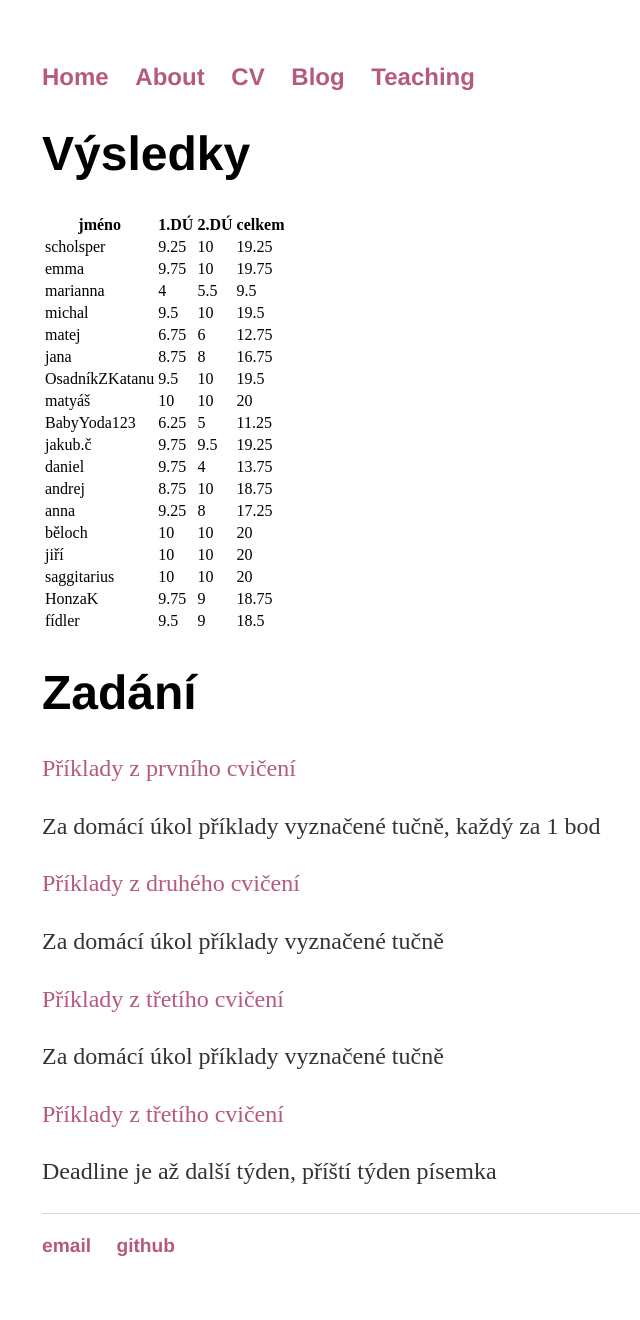
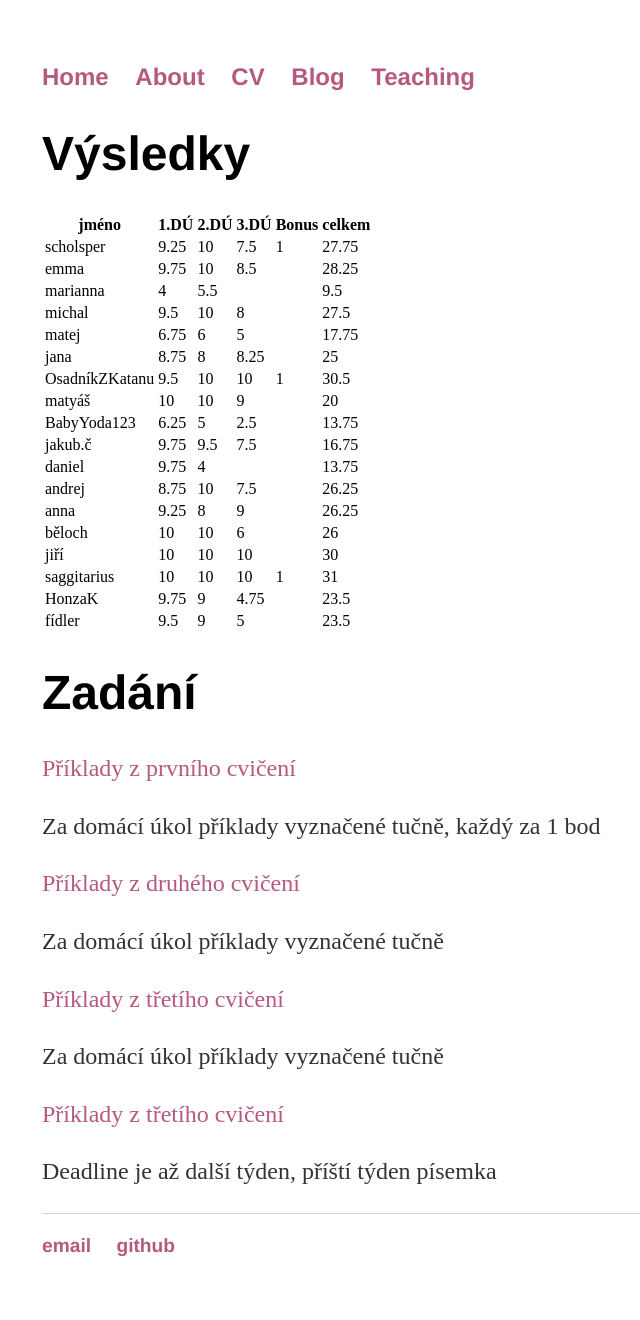
Before and after one commit to lavakin/lavakin.github.io, a Jekyll site: the page built from diskretka/index.html, in a window 1280 px wide. Shown: the whole page, without its empty margins (150-790 px from the left). Built offline with Jekyll 4.4.1, drawn with Linux system fonts in a browser that asks for light colours.

Commit message:
Update index.html

```diff
--- a/diskretka/index.html
+++ b/diskretka/index.html
@@ -10,6 +10,8 @@ title: Nikola Kalábová, Personal Webpage
     <th>jméno</th>
     <th>1.DÚ</th>
     <th>2.DÚ</th>
+    <th>3.DÚ</th>
+    <th>Bonus</th>
     <th>celkem</th>
   </tr>
 </thead>
@@ -18,109 +20,145 @@ title: Nikola Kalábová, Personal Webpage
     <td>scholsper</td>
     <td>9.25</td>
     <td>10</td>
-    <td>19.25</td>
+    <td>7.5</td>
+    <td>1</td>
+    <td>27.75</td>
   </tr>
   <tr>
     <td>emma</td>
     <td>9.75</td>
     <td>10</td>
-    <td>19.75</td>
+    <td>8.5</td>
+    <td></td>
+    <td>28.25</td>
   </tr>
   <tr>
     <td>marianna</td>
     <td>4</td>
     <td>5.5</td>
+    <td></td>
+    <td></td>
     <td>9.5</td>
   </tr>
   <tr>
     <td>michal</td>
     <td>9.5</td>
     <td>10</td>
-    <td>19.5</td>
+    <td>8</td>
+    <td></td>
+    <td>27.5</td>
   </tr>
   <tr>
     <td>matej</td>
     <td>6.75</td>
     <td>6</td>
-    <td>12.75</td>
+    <td>5</td>
+    <td></td>
+    <td>17.75</td>
   </tr>
   <tr>
     <td>jana</td>
     <td>8.75</td>
     <td>8</td>
-    <td>16.75</td>
+    <td>8.25</td>
+    <td></td>
+    <td>25</td>
   </tr>
   <tr>
     <td>OsadníkZKatanu</td>
     <td>9.5</td>
     <td>10</td>
-    <td>19.5</td>
+    <td>10</td>
+    <td>1</td>
+    <td>30.5</td>
   </tr>
   <tr>
     <td>matyáš</td>
     <td>10</td>
     <td>10</td>
+    <td>9</td>
+    <td></td>
     <td>20</td>
   </tr>
   <tr>
     <td>BabyYoda123</td>
     <td>6.25</td>
     <td>5</td>
-    <td>11.25</td>
+    <td>2.5</td>
+    <td></td>
+    <td>13.75</td>
   </tr>
   <tr>
     <td>jakub.č</td>
     <td>9.75</td>
     <td>9.5</td>
-    <td>19.25</td>
+    <td>7.5</td>
+    <td></td>
+    <td>16.75</td>
   </tr>
   <tr>
     <td>daniel</td>
     <td>9.75</td>
     <td>4</td>
+    <td></td>
+    <td></td>
     <td>13.75</td>
   </tr>
   <tr>
     <td>andrej</td>
     <td>8.75</td>
     <td>10</td>
-    <td>18.75</td>
+    <td>7.5</td>
+    <td></td>
+    <td>26.25</td>
   </tr>
   <tr>
     <td>anna</td>
     <td>9.25</td>
     <td>8</td>
-    <td>17.25</td>
+    <td>9</td>
+    <td></td>
+    <td>26.25</td>
   </tr>
   <tr>
     <td>běloch</td>
     <td>10</td>
     <td>10</td>
-    <td>20</td>
+    <td>6</td>
+    <td></td>
+    <td>26</td>
   </tr>
   <tr>
     <td>jiří</td>
     <td>10</td>
     <td>10</td>
-    <td>20</td>
+    <td>10</td>
+    <td></td>
+    <td>30</td>
   </tr>
   <tr>
     <td>saggitarius</td>
     <td>10</td>
     <td>10</td>
-    <td>20</td>
+    <td>10</td>
+    <td>1</td>
+    <td>31</td>
   </tr>
   <tr>
     <td>HonzaK</td>
     <td>9.75</td>
     <td>9</td>
-    <td>18.75</td>
+    <td>4.75</td>
+    <td></td>
+    <td>23.5</td>
   </tr>
   <tr>
     <td>fídler</td>
     <td>9.5</td>
     <td>9</td>
-    <td>18.5</td>
+    <td>5</td>
+    <td></td>
+    <td>23.5</td>
   </tr>
 </tbody>
 </table>
```
